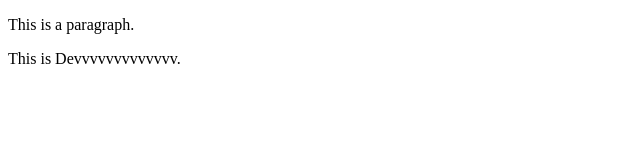
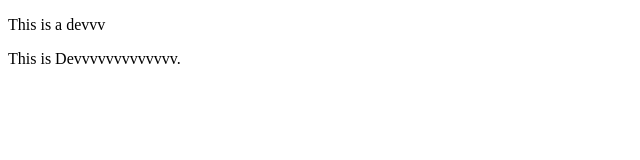
Before and after one commit to coshubham/CI-CD-live2, a plain HTML site: page index.html in a window 1280 px wide. Shown: the full height of the page, 0-640 px from the left. Drawn offline with Linux system fonts and the light colour scheme.

Commit message:
Update index.html

```diff
--- a/index.html
+++ b/index.html
@@ -2,7 +2,7 @@
 <html>
 <body>
 
-<p>This is a paragraph.</p>
+<p>This is a devvv</p>
 <p>This is Devvvvvvvvvvvvv.</p>
 
 </body>
```
